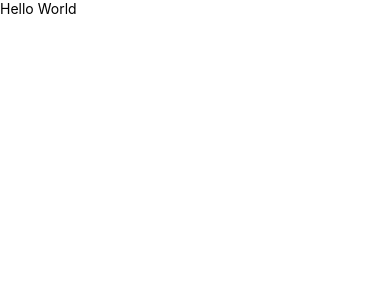
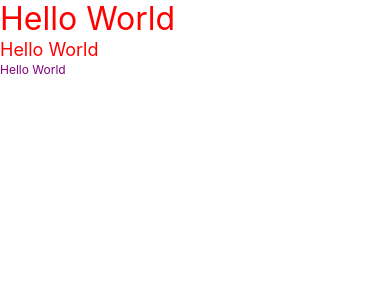
Before and after one commit to JeffyMesquita/NubbleApp, a React Native app: screen / in a window 390 px wide. Shown: the top 300 px of the page. Built offline with nearby package versions, Linux system fonts and the light colour scheme.

Commit message:
Text Preset - Conectando ao Design System

```diff
--- a/App.tsx
+++ b/App.tsx
@@ -5,7 +5,27 @@ import {Text} from './src/components/Text/Text';
 function App(): JSX.Element {
   return (
     <SafeAreaView>
-      <Text>Hello World</Text>
+      <Text
+        preset="headingLarge"
+        style={{
+          color: 'red',
+        }}>
+        Hello World
+      </Text>
+      <Text
+        preset="headingSmall"
+        style={{
+          color: 'red',
+        }}>
+        Hello World
+      </Text>
+      <Text
+        preset="paragraphCaption"
+        style={{
+          color: 'purple',
+        }}>
+        Hello World
+      </Text>
     </SafeAreaView>
   );
 }
--- a/src/components/Text/Text.tsx
+++ b/src/components/Text/Text.tsx
@@ -1,9 +1,25 @@
 import React from 'react';
-import {Text as RNText, TextProps, TextStyle} from 'react-native';
+import {
+  Text as RNText,
+  TextProps as RNTextProps,
+  TextStyle,
+} from 'react-native';
 
-// fontsize and lineheight
-export function Text({children, ...rest}: TextProps) {
-  return <RNText {...rest}>{children}</RNText>;
+export interface TextProps extends RNTextProps {
+  preset?: TextVariants;
+}
+
+export function Text({
+  children,
+  preset = 'paragraphMedium',
+  style,
+  ...rest
+}: TextProps) {
+  return (
+    <RNText style={[$fontSizes[preset], style]} {...rest}>
+      {children}
+    </RNText>
+  );
 }
 
 type TextVariants =
@@ -16,7 +32,7 @@ type TextVariants =
   | 'paragraphCaption'
   | 'paragraphCaptionSmall';
 
-const fontSizes: Record<TextVariants, TextStyle> = {
+const $fontSizes: Record<TextVariants, TextStyle> = {
   headingLarge: {
     fontSize: 32,
     lineHeight: 38.4,
```
